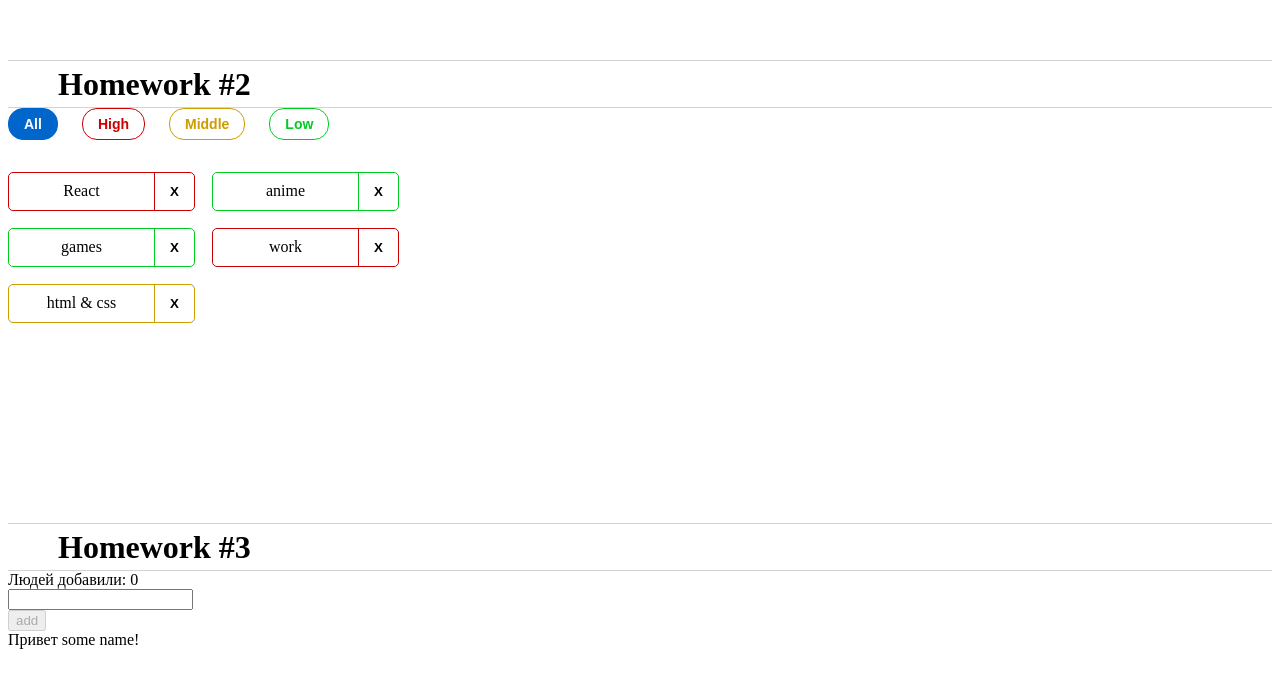
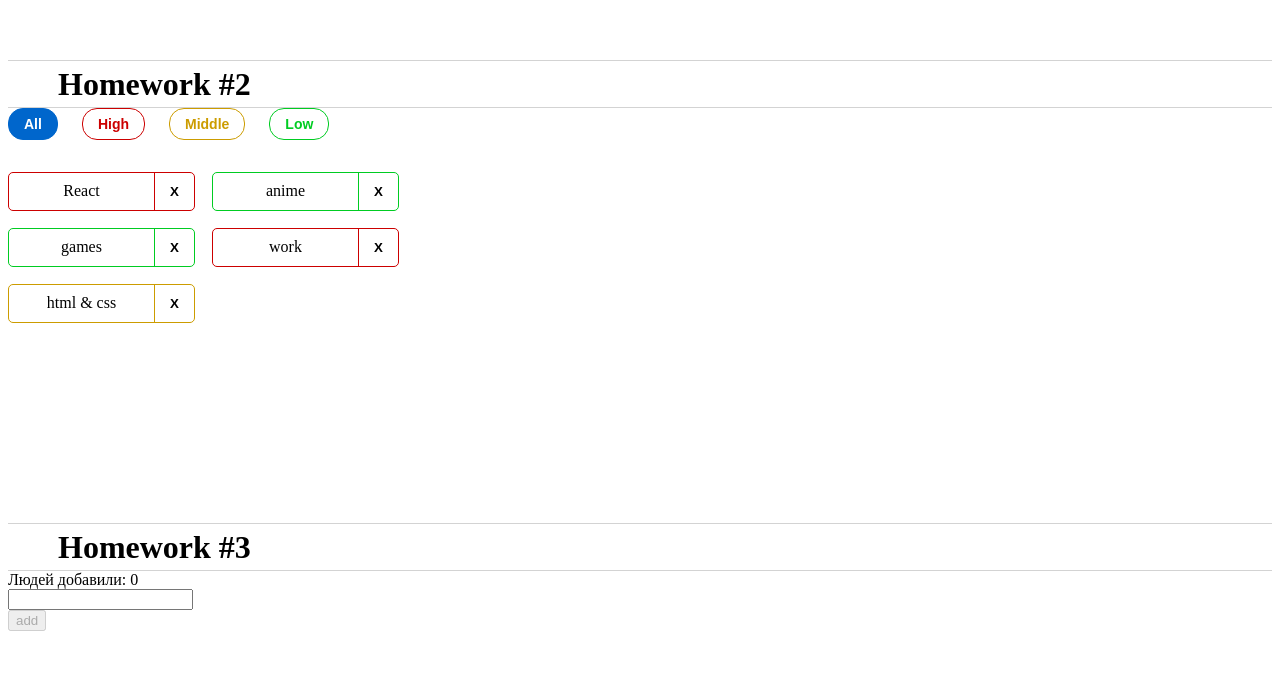
Before and after one commit to SirMissir/HomeWork, a React (Create React App) app: page / in a window 1280 px wide. Shown: the part 609-1297 px from the top of the page. Built offline with nearby package versions, Linux system fonts and the light colour scheme.

Commit message:
feat: add HW3

```diff
--- a/src/s2-homeworks/hw03/Greeting.tsx
+++ b/src/s2-homeworks/hw03/Greeting.tsx
@@ -1,22 +1,23 @@
 import React, {ChangeEvent, KeyboardEvent} from 'react'
 import s from './Greeting.module.css'
+import {UserType} from "./HW3";
 
 type GreetingPropsType = {
     name: string // need to fix any
-    setNameCallback: any // need to fix any
-    addUser: any// need to fix any
-    onBlur: any // need to fix any
-    onEnter: any // need to fix any
-    error: any // need to fix any
-    totalUsers: any // need to fix any
-    lastUserName?: any // need to fix any
+    setNameCallback: (e: ChangeEvent<HTMLInputElement>)=>void// need to fix any
+    addUser: ()=>void// need to fix any
+    onBlur: ()=>void // need to fix any
+    onEnter:(e: KeyboardEvent<HTMLInputElement>) => void// need to fix any
+    error: string// need to fix any
+    totalUsers: number // need to fix any
+    lastUserName?: string // need to fix any
 }
 
 // презентационная компонента (для верстальщика)
 const Greeting: React.FC<GreetingPropsType> = (
     {
         name,
-        setNameCallback,
+        setNameCallback ,
         addUser,
         onEnter,
         onBlur,
--- a/src/s2-homeworks/hw03/GreetingContainer.tsx
+++ b/src/s2-homeworks/hw03/GreetingContainer.tsx
@@ -8,16 +8,20 @@ type GreetingContainerPropsType = {
     addUserCallback: (name: string) => void // need to fix any +
 }
 
-export const pureAddUser = (name: string, setError: any, setName: any, addUserCallback: (name: string)=>void) => {
-    addUserCallback(name)
-
+export const pureAddUser = (name: string, setError: (e: string) => void, setName: (name: string) => void, addUserCallback: (name: string) => void) => {
     // если имя пустое - показать ошибку, иначе - добавить юзера и очистить инпут
-}
+    if (!name.trim()) return setError('Ошибка! Введите имя!');
+    addUserCallback(name);
+    setName('');
+};
 
 export const pureOnBlur = (name: string, setError: any) => { // если имя пустое - показать ошибку
+    name.length === 0 ? setError:""
 }
 
 export const pureOnEnter = (e: any, addUser: any) => { // если нажата кнопка Enter - добавить
+    if ( e.key === 'Enter') addUser()
+
 }
 
 // более простой и понятный для новичков
@@ -26,7 +30,7 @@ export const pureOnEnter = (e: any, addUser: any) => { // если нажата
 // более современный и удобный для про :)
 const GreetingContainer: React.FC<GreetingContainerPropsType> = ({
     users,
-    addUserCallback,
+    addUserCallback ,
 }) => {
     // деструктуризация пропсов
     const [name, setName] = useState<string>('') // need to fix any +
@@ -34,7 +38,6 @@ const GreetingContainer: React.FC<GreetingContainerPropsType> = ({
 
     const setNameCallback = (e: ChangeEvent<HTMLInputElement>) => { // need to fix any +
         setName(e.currentTarget.value) // need to fix
-
         error && setError('')
     }
     const addUser = () => {
@@ -49,8 +52,8 @@ const GreetingContainer: React.FC<GreetingContainerPropsType> = ({
         pureOnEnter(e, addUser)
     }
 
-    const totalUsers = 0 // need to fix
-    const lastUserName = 'some name' // need to fix
+    const totalUsers = users.length // need to fix
+    const lastUserName = users[users.length-1]?.name// need to fix
 
     return (
         <Greeting
--- a/src/s2-homeworks/hw03/HW3.tsx
+++ b/src/s2-homeworks/hw03/HW3.tsx
@@ -35,7 +35,7 @@ const HW3 = () => {
     const [users, setUsers] = useState<Array<UserType>>([]) // need to fix any
 
     const addUserCallback = (name: string) => { // need to fix any
-        pureAddUserCallback(name, setUsers)
+        pureAddUserCallback(name, setUsers, users)
     }
 
     return (
```
Also changed, not shown: 1 other file (tests, documents, lock files or other folders).
